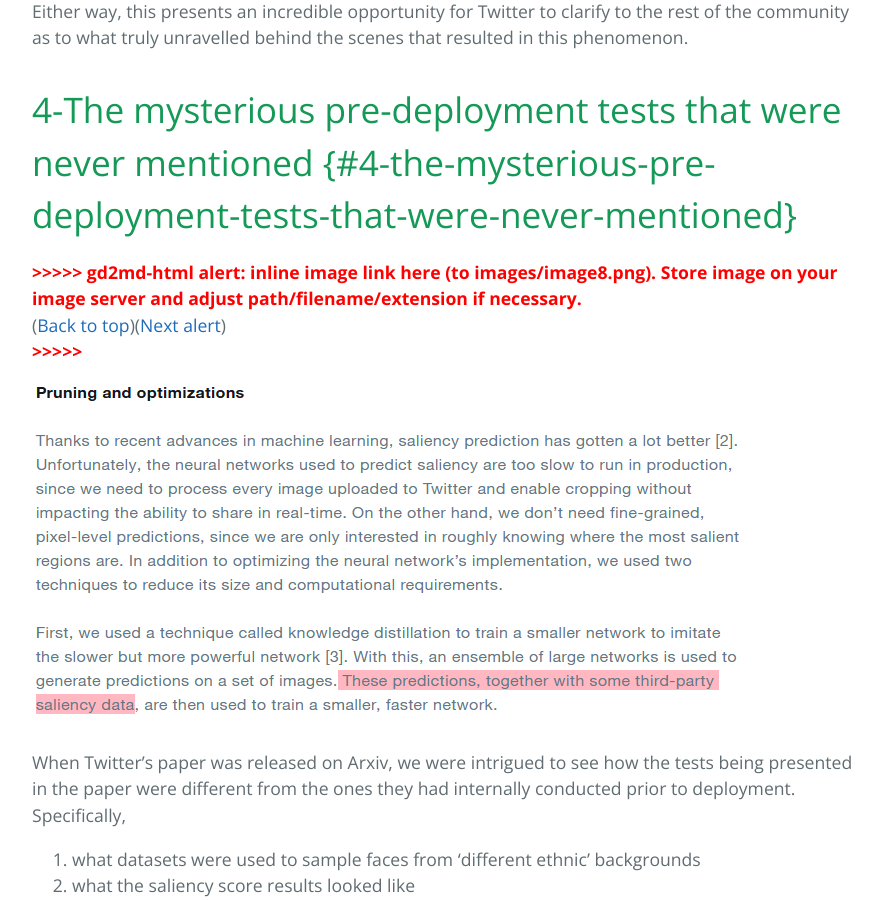
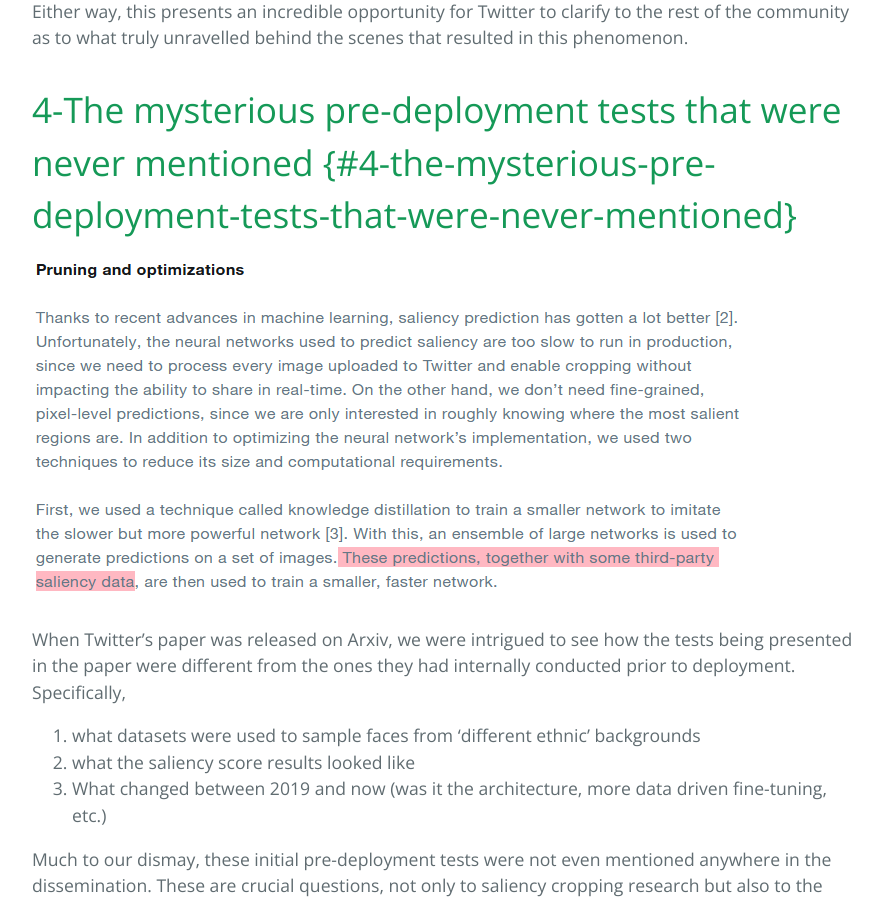
Before and after one commit to vinayprabhu/Saliency_Image_Cropping, a Jekyll site: the page built from acad_critique.md, in a window 1280 px wide and 900 px high, scrolled down 6916 px. Shown: the whole window, without its empty margins (192-1074 px from the left). Built offline with Jekyll 4.4.1, drawn with Linux system fonts in a browser that asks for light colours.

Commit message:
Update acad_critique.md

```diff
--- a/acad_critique.md
+++ b/acad_critique.md
@@ -108,10 +108,6 @@
 # 4-The mysterious pre-deployment tests that were never mentioned {#4-the-mysterious-pre-deployment-tests-that-were-never-mentioned}
 
 
-
-<p id="gdcalert8" ><span style="color: red; font-weight: bold">>>>>>  gd2md-html alert: inline image link here (to images/image8.png). Store image on your image server and adjust path/filename/extension if necessary. </span><br>(<a href="#">Back to top</a>)(<a href="#gdcalert9">Next alert</a>)<br><span style="color: red; font-weight: bold">>>>>> </span></p>
-
-
 ![alt_text](./gallery/acad_critique/images/image8.png "image_tooltip")
 
 
```
